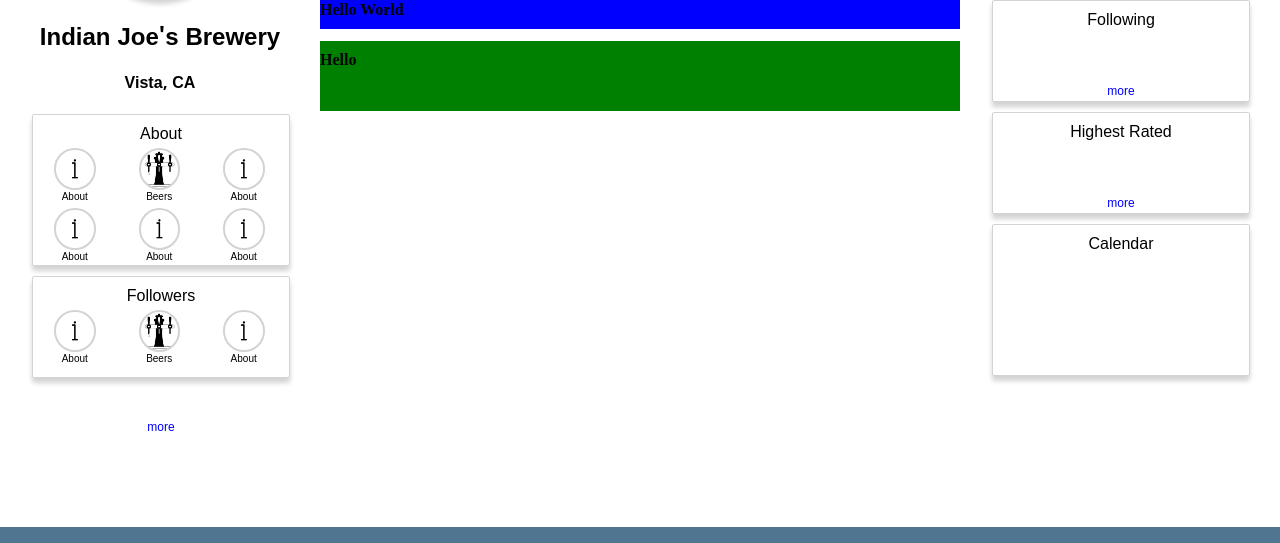
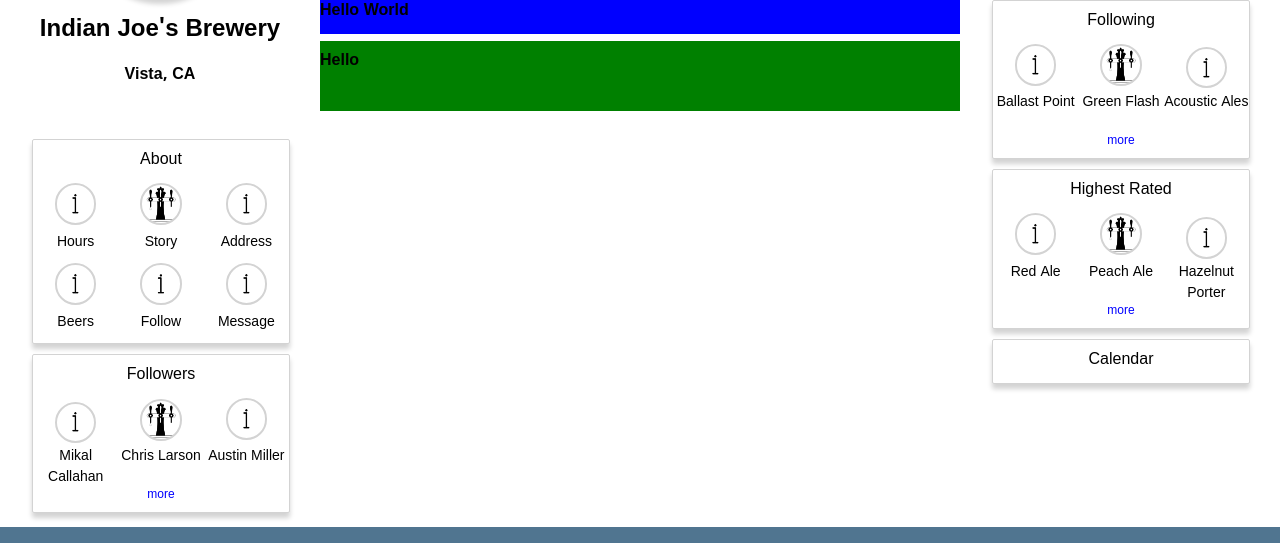
Before and after one commit to CSUSM-Web-Dev-F2016/f2016-Sem_Project, a PHP site: page /breweryPage.html in a window 1280 px wide. Shown: the part 257-800 px from the top of the page. Run offline with PHP 8.4, Linux system fonts and the light colour scheme; some web fonts are replaced.

Commit message:
added some more images to the beer page

```diff
--- a/Final Version/BasicPage.css
+++ b/Final Version/BasicPage.css
@@ -6,6 +6,7 @@
      padding: 0px;
      margin: 0px;
      min-width: 500px;
+     font-family: 'Noto Sans Kannada', sans-serif;
 }
 
 header{
@@ -39,7 +40,6 @@
      width: 20%;
      max-height: 75%;
      display: inline-flex;
-     font-family: 'Noto Sans Kannada', sans-serif;
      min-width: 200px;;
 }
 
@@ -118,6 +118,8 @@
   text-align: center;
   position: absolute;
   background-color: white;
+  display: flex;
+  flex-wrap: wrap;
 }
 
 
@@ -139,11 +141,16 @@
   padding-top: 0px;
   margin-top: 15px;
   margin-bottom: 0px;
+  width: 100%;
   text-shadow:
   -1px -1px 0 #fff,
    1px -1px 0 #fff,
    -1px 1px 0 #fff,
     1px 1px 0 #fff;
+}
+
+p.breweryLocation{
+  margin-bottom: 10px;
 }
 
 a.editBtn{
@@ -175,9 +182,6 @@
   display: flex;
 }
 
-#favorites{
-     height: 90%;
-}
 
 
 div.stdSection{
@@ -186,38 +190,44 @@
      border: 1px solid lightgray;
      border-radius: 2px;
      box-shadow: 0px 5px 5px lightgray;
-     background-color: white;
-     height: 75%;
+     overflow: hidden;
      margin-bottom: 25px;
      margin-top: 0px;
+     flex: auto;
+     flex-wrap: wrap;
+     background-color: white;
 }
 
 div.stdSection.FollowingBreweries{
      margin-top: 160px;
-     height: 100px;
-     margin-bottom: 10px;
+     height: 30%;
+    margin-bottom: 10px;
+    position: relative;
 }
 
-div.stdSection.HighestRated{
-  margin-top: 0px;
-  height: 100px;
-     margin-bottom: 10px;
+div.stdSection.main{
+     height: 30%;
+    margin-bottom: 10px;
+    position: relative;
 }
 
 div.stdSection.Calendar{
-  margin-top: 0px;
-  height: 150px;
+  height: 50%;
+  margin-bottom: 10px;
+     position: relative;
 }
 
 div.stdSection.about{
-  margin-top: 250px;
-  height: 150px;
+  margin-top: 275px;;
+  height: 30%;
   margin-bottom: 10px;
+  position: relative;
 }
 
 div.stdSection.FollowingBrewery{
-  margin-top: 10px;
-  height: 100px;
+  height: 30%;
+    margin-bottom: 10px;
+    position: relative;
 }
 
 div.stdSection:hover{
@@ -226,38 +236,45 @@
 
 div.stdSectionTitle{
      padding-top: 10px;
+     padding-bottom: 10px;
      text-align: center;
 }
 
 div.stdSectionFooter{
   width: 100%;
   height: 15px;
-  margin-top:50px;
   text-align: center;
   color: #0000ff;
   font-size: 12px;
-  position: absolute;
+  padding-top: 10px;
+  padding-bottom: 10px;
+  position: relative;
 }
 
 /** Right Sections */
 #followers{
-     margin-top: 0px;
-     height: 100px;
+     height: 30%;
+    margin-bottom: 10px;
+    position: relative;
 }
 
 #following{
-     margin-top: 10px;
-     height: 100px;
+
+     height: 15%;
+    margin-bottom: 10px;
+    position: relative;
 }
 
 #bestTastes{
-  margin-top: 10px;
-     height: 100px;
+     height: 30%;
+    margin-bottom: 10px;
+    position: relative;
 }
 
 #eventCalendar{
-     height: 150px;
-     position: absolute;
+     height: 30%;
+    margin-bottom: 10px;
+    position: relative;
 }
 
 .subsection{
@@ -320,10 +337,10 @@
 /** Note that each one has a round image and a title */
 .tableCell{
      width: 50%;
-     height: 30%;
      display: flex;
      flex-wrap: wrap;
      justify-content: center;
+     text-align: center;
 }
 
 div.table{
@@ -336,24 +353,28 @@
 }
 
 .smalltableCell{
-     width: 33%;
+     width: 33.3%;
      height: 25%;
      display: flex;
      justify-content: center;
-     margin-bottom: -15px;
+     margin: auto;
+     position: relative;
+     margin-bottom: 0px;
+     padding: 0px;
 }
 
 .smalltableCell.title{
   height: 10px;
-  width: 25%;
+  width: 100%;
      text-align: center;
      font-weight: lighter;
      color: black;
-     font-size: 10px;
-     margin-top: -12.5%;
+     font-size: 14px;
+     margin-top: -40%;
      margin-bottom: 10px;
-     margin-left: 5px;
-     position: absolute;
+     margin-left: 0px;
+     padding-top: 5px;
+     padding-bottom: 10px;
 }
 
 img.smalltableCell{
@@ -365,6 +386,7 @@
      margin:0px;
      border-radius: 50%;;
      border: 2px solid lightgray;
+     margin-bottom: 0px;
 }
 
 .tableCell.title{
--- a/Final Version/breweryPage.html
+++ b/Final Version/breweryPage.html
@@ -41,11 +41,12 @@
 		<div id="profileContainer">
 			<!-- Three items will appear here... Pic, Name and Edit Button -->
 			<img id="profileImg" src="http://indianjoebrewing.com/wp-content/uploads/2013/08/logo1.png" alt="JGoulet Rox">
-			<p class="profileName">Indian Joe's Brewery</p>
-			<p class="breweryLocation">Vista, CA </p>
+			<p class="profileName">Indian Joe's Brewery<br></p>
+			<p class="breweryLocation">Vista, CA <br></p>
 		</div>
 
 		<div class="subsection">
+			<!-- About Section -->
 			<div class="stdSection about" id="aboutSection">
 				<div class="stdSectionTitle">
 					About
@@ -58,7 +59,7 @@
 									alt="Logo">
 							</div>
 							<div class="smalltableCell title">
-								About
+								Hours
 							</div>
 						</a>
 					</div>
@@ -66,6 +67,28 @@
 						<a href="breweryPage.html">
 							<div class="tableCell img">
 								<img class="smalltableCell" src="https://github.com/CSUSM-Web-Dev-F2016/f2016-Sem_Project/blob/Tizzle/Final%20Version/Local_Images/Beer.png?raw=true"
+									alt="Logo">
+							</div>
+							<div class="smalltableCell title">
+								Story
+							</div>
+						</a>
+					</div>
+					<div class="smalltableCell">
+						<a href="breweryPage.html">
+							<div class="tableCell img">
+								<img class="smalltableCell" src="https://github.com/CSUSM-Web-Dev-F2016/f2016-Sem_Project/blob/Tizzle/Final%20Version/Local_Images/info.png?raw=true"
+									alt="Logo">
+							</div>
+							<div class="smalltableCell title">
+								Address
+							</div>
+						</a>
+					</div>
+					<div class="smalltableCell">
+						<a href="breweryPage.html">
+							<div class="tableCell img">
+								<img class="smalltableCell" src="https://github.com/CSUSM-Web-Dev-F2016/f2016-Sem_Project/blob/Tizzle/Final%20Version/Local_Images/info.png?raw=true"
 									alt="Logo">
 							</div>
 							<div class="smalltableCell title">
@@ -80,7 +103,7 @@
 									alt="Logo">
 							</div>
 							<div class="smalltableCell title">
-								About
+								Follow
 							</div>
 						</a>
 					</div>
@@ -91,35 +114,14 @@
 									alt="Logo">
 							</div>
 							<div class="smalltableCell title">
-								About
-							</div>
-						</a>
-					</div>
-					<div class="smalltableCell">
-						<a href="breweryPage.html">
-							<div class="tableCell img">
-								<img class="smalltableCell" src="https://github.com/CSUSM-Web-Dev-F2016/f2016-Sem_Project/blob/Tizzle/Final%20Version/Local_Images/info.png?raw=true"
-									alt="Logo">
-							</div>
-							<div class="smalltableCell title">
-								About
-							</div>
-						</a>
-					</div>
-					<div class="smalltableCell">
-						<a href="breweryPage.html">
-							<div class="tableCell img">
-								<img class="smalltableCell" src="https://github.com/CSUSM-Web-Dev-F2016/f2016-Sem_Project/blob/Tizzle/Final%20Version/Local_Images/info.png?raw=true"
-									alt="Logo">
-							</div>
-							<div class="smalltableCell title">
-								About
+								Message
 							</div>
 						</a>
 					</div>
 				</div>
 			</div>
 
+			<!-- Followers Section -->
 			<div class="stdSection FollowingBrewery" id="followingBreweries">
 				<div class="stdSectionTitle">
 					Followers
@@ -132,7 +134,7 @@
 									alt="Logo">
 							</div>
 							<div class="smalltableCell title">
-								About
+								Mikal Callahan
 							</div>
 						</a>
 					</div>
@@ -143,7 +145,7 @@
 									alt="Logo">
 							</div>
 							<div class="smalltableCell title">
-								Beers
+								Chris Larson
 							</div>
 						</a>
 					</div>
@@ -155,7 +157,7 @@
 									alt="Logo">
 							</div>
 							<div class="smalltableCell title">
-								About
+								Austin Miller
 							</div>
 						</a>
 					</div>
@@ -174,19 +176,94 @@
 				<div class="stdSectionTitle">
 					Following
 				</div>
+				<div class="table">
+					<div class="smalltableCell">
+						<a href="breweryPage.html">
+							<div class="tableCell img">
+								<img class="smalltableCell" src="https://github.com/CSUSM-Web-Dev-F2016/f2016-Sem_Project/blob/Tizzle/Final%20Version/Local_Images/info.png?raw=true"
+									alt="Logo">
+							</div>
+							<div class="smalltableCell title">
+								Ballast Point
+							</div>
+						</a>
+					</div>
+					<div class="smalltableCell">
+						<a href="breweryPage.html">
+							<div class="tableCell img">
+								<img class="smalltableCell" src="https://github.com/CSUSM-Web-Dev-F2016/f2016-Sem_Project/blob/Tizzle/Final%20Version/Local_Images/Beer.png?raw=true"
+									alt="Logo">
+							</div>
+							<div class="smalltableCell title">
+								Green Flash
+							</div>
+						</a>
+					</div>
+
+					<div class="smalltableCell">
+						<a href="breweryPage.html">
+							<div class="tableCell img">
+								<img class="smalltableCell" src="https://github.com/CSUSM-Web-Dev-F2016/f2016-Sem_Project/blob/Tizzle/Final%20Version/Local_Images/info.png?raw=true"
+									alt="Logo">
+							</div>
+							<div class="smalltableCell title">
+								Acoustic Ales
+							</div>
+						</a>
+					</div>
+				</div>
 				<div class="stdSectionFooter">
 					more
 				</div>
 			</div>
 
-			<div class="stdSection HighestRated" id="highestRated">
+			<!-- Highest Rated -->
+			<div class="stdSection main" id="highestRated">
 				<div class="stdSectionTitle">
 					Highest Rated
+				</div>
+				<div class="table">
+					<div class="smalltableCell">
+						<a href="breweryPage.html">
+							<div class="tableCell img">
+								<img class="smalltableCell" src="https://github.com/CSUSM-Web-Dev-F2016/f2016-Sem_Project/blob/Tizzle/Final%20Version/Local_Images/info.png?raw=true"
+									alt="Logo">
+							</div>
+							<div class="smalltableCell title">
+								Red Ale
+							</div>
+						</a>
+					</div>
+					<div class="smalltableCell">
+						<a href="breweryPage.html">
+							<div class="tableCell img">
+								<img class="smalltableCell" src="https://github.com/CSUSM-Web-Dev-F2016/f2016-Sem_Project/blob/Tizzle/Final%20Version/Local_Images/Beer.png?raw=true"
+									alt="Logo">
+							</div>
+							<div class="smalltableCell title">
+								Peach Ale
+							</div>
+						</a>
+					</div>
+
+					<div class="smalltableCell">
+						<a href="breweryPage.html">
+							<div class="tableCell img">
+								<img class="smalltableCell" src="https://github.com/CSUSM-Web-Dev-F2016/f2016-Sem_Project/blob/Tizzle/Final%20Version/Local_Images/info.png?raw=true"
+									alt="Logo">
+							</div>
+							<div class="smalltableCell title">
+								Hazelnut Porter
+							</div>
+						</a>
+					</div>
 				</div>
 				<div class="stdSectionFooter">
 					more
 				</div>
 			</div>
+
+			<!-- Not yet implemented - Calendar -->
 			<div class="stdSection Calendar" id="calendar">
 				<div class="stdSectionTitle">
 					Calendar
```
Also changed, not shown: Final Version/ProfilePage.html (+109 -1 lines), Final Version/Local_Images/Follow.png (added), Final Version/Local_Images/location.png (added), Final Version/Local_Images/message.png (added), Final Version/Local_Images/story.png (added), Final Version/Local_Images/time.png (added).
